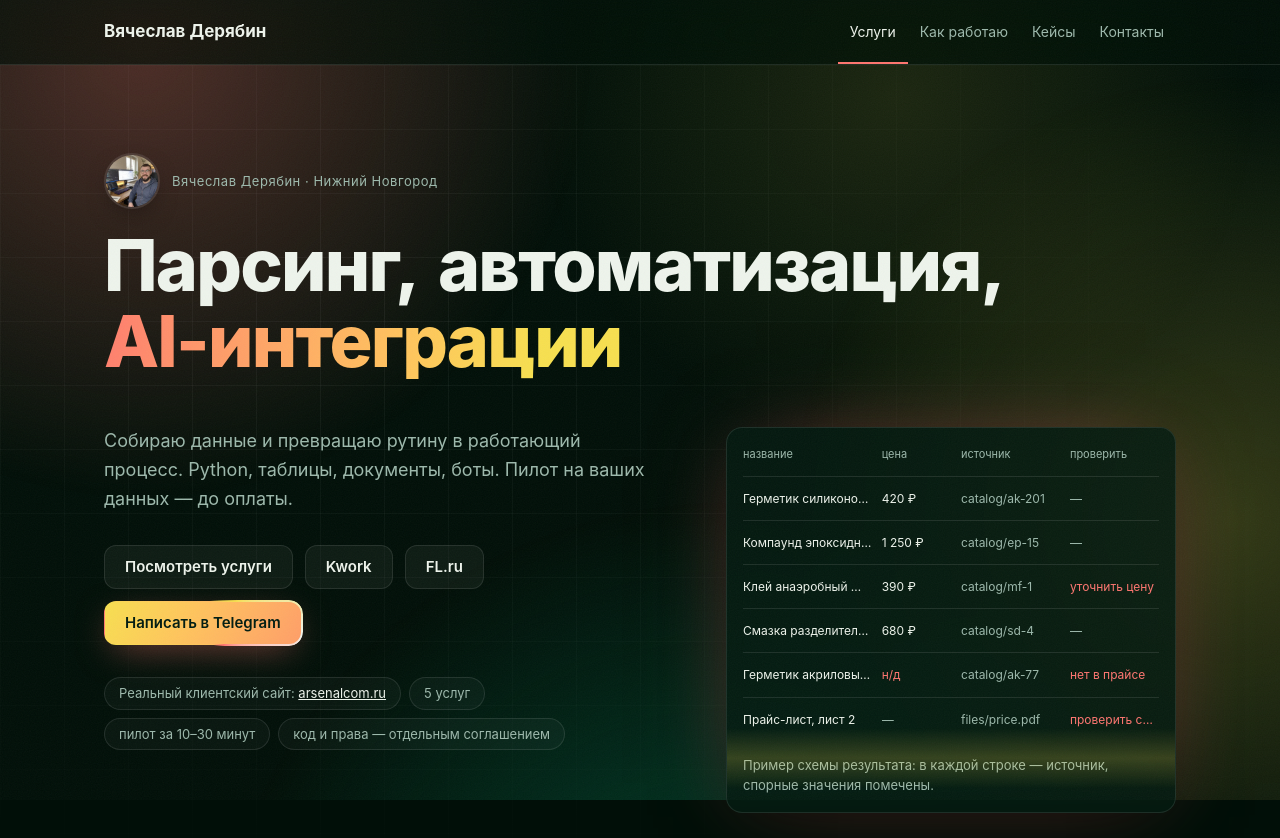
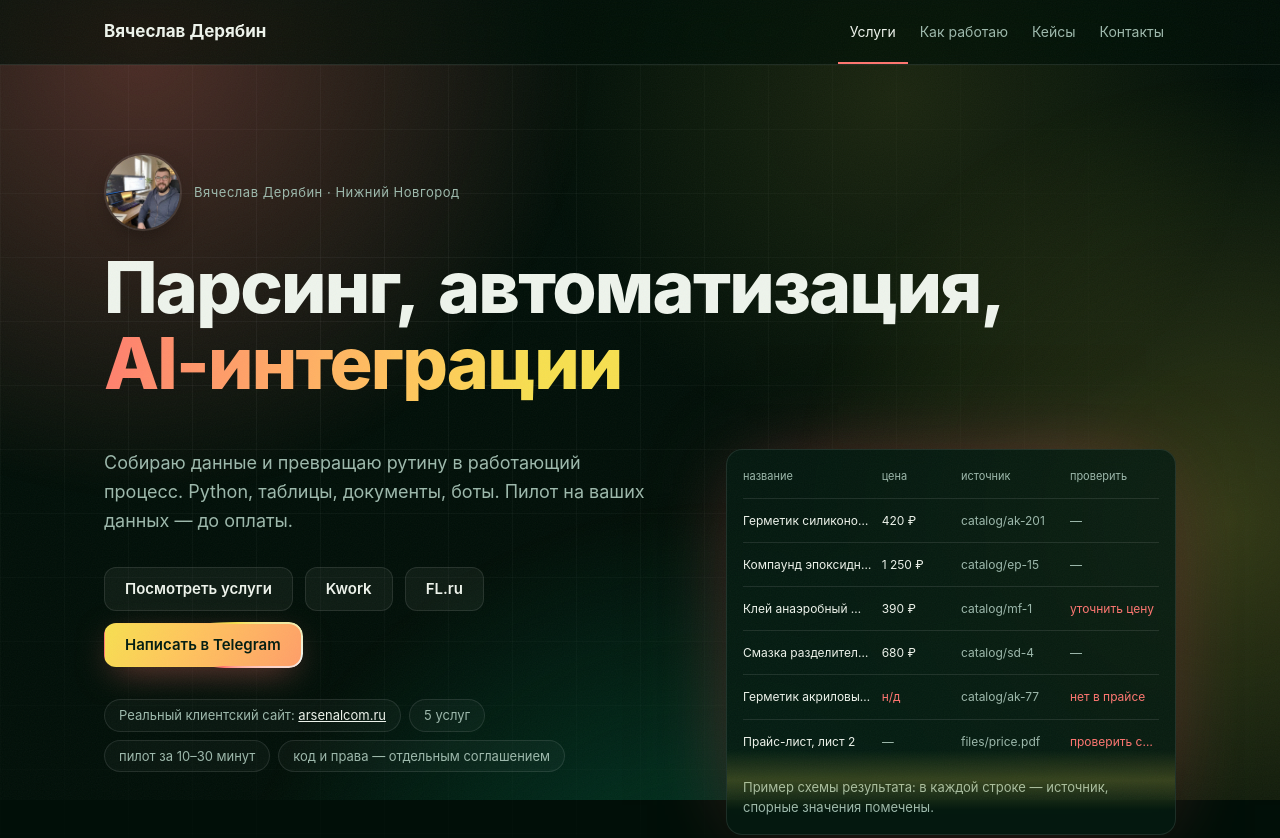
Before and after one commit to Vyacheslav-Derybin/neuroexpert-vitrina, a plain HTML site: page index.html in a window 1280 px wide. Shown: the top 838 px of the page. Drawn offline with Linux system fonts and the light colour scheme.

Commit message:
Enlarge portfolio portrait slightly

```diff
--- a/index.html
+++ b/index.html
@@ -74,9 +74,9 @@ a.ch::before{content:"";width:7px;height:7px;margin-right:9px;border-radius:50%;
 @keyframes pulse{from{box-shadow:0 0 0 0 var(--glow)}to{box-shadow:0 0 0 10px transparent}}
 
 .identity{display:flex;align-items:center;gap:12px;margin-bottom:18px}
-.identity .portrait{width:56px;height:56px;flex:none;border-radius:50%;object-fit:cover;border:2px solid var(--line);box-shadow:0 10px 26px -10px rgba(0,0,0,.5)}
+.identity .portrait{width:78px;height:78px;flex:none;border-radius:50%;object-fit:cover;border:2px solid var(--line);box-shadow:0 10px 26px -10px rgba(0,0,0,.5)}
 .identity span{font-size:13px;letter-spacing:.04em;color:var(--s)}
-@media(max-width:600px){.identity .portrait{width:48px;height:48px}}
+@media(max-width:600px){.identity .portrait{width:64px;height:64px}}
 /* hero */
 .hero{position:relative;isolation:isolate;overflow:hidden;padding:56px 0 80px}
 .hero::before{content:"";position:absolute;inset:0;z-index:-1;opacity:.5;background:linear-gradient(var(--line) 1px,transparent 1px) 0 0/64px 64px,linear-gradient(90deg,var(--line) 1px,transparent 1px) 0 0/64px 64px;-webkit-mask-image:radial-gradient(ellipse 75% 75% at 30% 30%,#000,transparent);mask-image:radial-gradient(ellipse 75% 75% at 30% 30%,#000,transparent)}
@@ -190,7 +190,7 @@ ol::after{transform:scaleY(0);animation:grow linear both;animation-timeline:view
 
 <main id="top">
 <section class="hero"><div class="w">
-<div class="identity"><img class="portrait" src="assets/portrait.webp" alt="Вячеслав Дерябин" width="56" height="56" decoding="async"><span>Вячеслав Дерябин · Нижний Новгород</span></div>
+<div class="identity"><img class="portrait" src="assets/portrait.webp" alt="Вячеслав Дерябин" width="78" height="78" decoding="async"><span>Вячеслав Дерябин · Нижний Новгород</span></div>
 <h1><span>Парсинг,</span> <span>автоматизация,</span> <span class="gr">AI-интеграции</span></h1>
 <div class="hg">
 <div>
```
